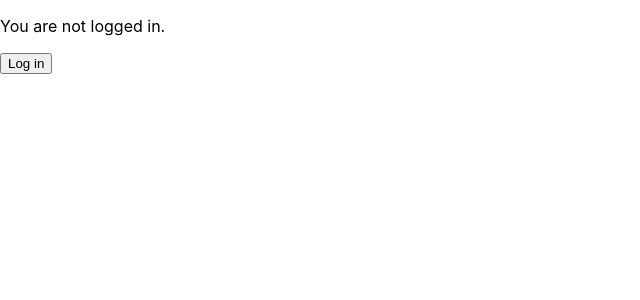
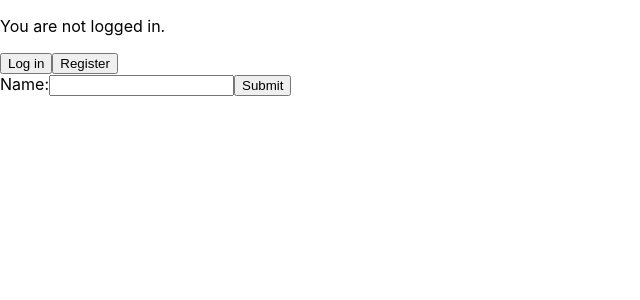
Before and after one commit to arianrah/flower-power, a React (Create React App) app in the folder client/: page /Signup in a window 1280 px wide. Shown: the top 300 px of the page, without its empty margins (0-640 px from the left). Built offline with nearby package versions, Linux system fonts and the light colour scheme.

Commit message:
Registration button and form WIP. Needs post with Axios to api.

```diff
--- a/client/package.json
+++ b/client/package.json
@@ -4,6 +4,7 @@
   "private": true,
   "dependencies": {
     "axios": "^0.18.0",
+    "cookie-session": "^1.3.3",
     "react": "^16.8.6",
     "react-dom": "^16.8.6",
     "react-router-dom": "^5.1.2",
--- a/client/src/components/landing/Landing.js
+++ b/client/src/components/landing/Landing.js
@@ -1,5 +1,7 @@
 import React from "react";
 import Dashboard from "../dashboard/Dashboard";
+import Signup from "./Signup";
+import cookieSession from "cookie-session";
 import {
   BrowserRouter as Router,
   Switch,
@@ -10,37 +12,19 @@ import {
   useLocation
 } from "react-router-dom";
 
-// This example has 3 pages: a public page, a protected
-// page, and a login screen. In order to see the protected
-// page, you must first login. Pretty standard stuff.
-//
-// First, visit the public page. Then, visit the protected
-// page. You're not yet logged in, so you are redirected
-// to the login page. After you login, you are redirected
-// back to the protected page.
-//
-// Notice the URL change each time. If you click the back
-// button at this point, would you expect to go back to the
-// login page? No! You're already logged in. Try it out,
-// and you'll see you go back to the page you visited
-// just *before* logging in, the public page.
-
 export default function Landing() {
   return (
-    <Router>
-      <div>
+    <>
+      <Router>
         <AuthButton />
 
         <Switch>
-          <Route path="/public">
-            <PublicPage />
+          <Route path="/Signup">
+            <Signup />
           </Route>
-          <PrivateRoute path="/protected">
-            <ProtectedPage />
-          </PrivateRoute>
         </Switch>
-      </div>
-    </Router>
+      </Router>
+    </>
   );
 }
 
@@ -77,38 +61,9 @@ function AuthButton() {
     <>
       <p>You are not logged in.</p>
       <LoginPage />
+      <RegisterPage />
     </>
   );
-}
-
-// A wrapper for <Route> that redirects to the login
-// screen if you're not yet authenticated.
-function PrivateRoute({ children, ...rest }) {
-  return (
-    <Route
-      {...rest}
-      render={({ location }) =>
-        fakeAuth.isAuthenticated ? (
-          children
-        ) : (
-          <Redirect
-            to={{
-              pathname: "/login",
-              state: { from: location }
-            }}
-          />
-        )
-      }
-    />
-  );
-}
-
-function PublicPage() {
-  return <h3>Public</h3>;
-}
-
-function ProtectedPage() {
-  return <h3>Protected</h3>;
 }
 
 function LoginPage() {
@@ -119,8 +74,29 @@ function LoginPage() {
   let login = () => {
     fakeAuth.authenticate(() => {
       history.replace(from);
+      // let user = request.session;
     });
   };
+  return (
+    <Link to="/">
+      <button onClick={login}>Log in</button>
+    </Link>
+  );
+}
 
-  return <button onClick={login}>Log in</button>;
+function RegisterPage() {
+  let history = useHistory();
+  let location = useLocation();
+
+  let { from } = location.state || { from: { pathname: "/" } };
+  let register = () => {
+    fakeAuth.authenticate(() => {
+      history.replace(from);
+    });
+  };
+  return (
+    <Link to="Signup">
+      <button>Register</button>
+    </Link>
+  );
 }
--- /dev/null
+++ b/client/src/components/landing/Signup.js
@@ -0,0 +1,13 @@
+import React from "react";
+
+export default function Signup(props) {
+  return (
+    <form>
+      <label>
+        Name:
+        <input type="text" name="name" />
+      </label>
+      <input type="submit" value="Submit" />
+    </form>
+  );
+}
```
Also changed, not shown: 1 other file (tests, documents, lock files or other folders).
